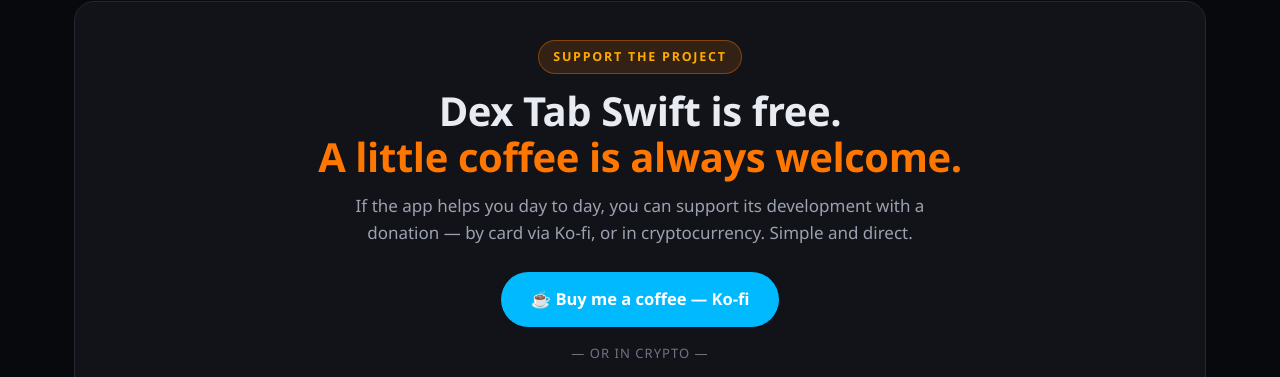
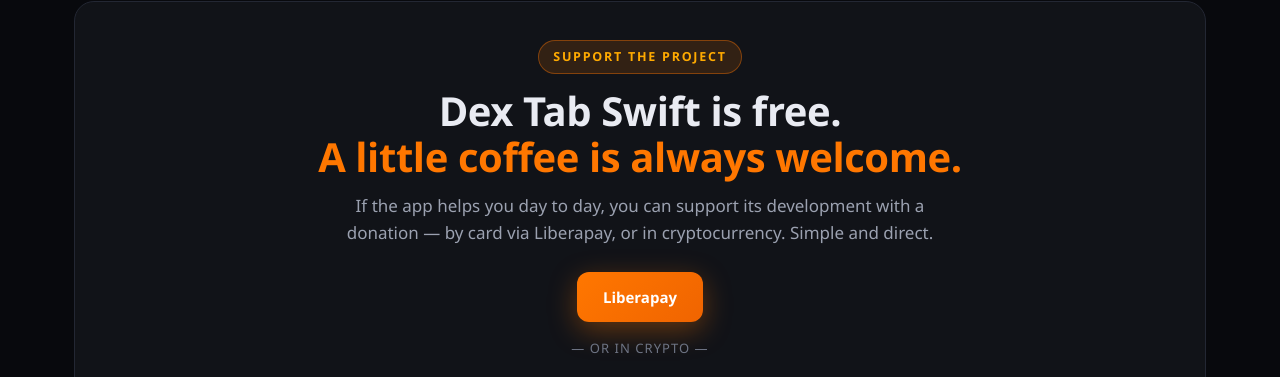
Before and after one commit to DexTabSwift/dextabswift.github.io, a plain HTML site: page index.html in a window 1280 px wide. Shown: the part 5838-6215 px from the top of the page. Drawn offline with Linux system fonts and the light colour scheme.

Commit message:
Replace Ko-fi with Liberapay in support links

```diff
--- a/index.html
+++ b/index.html
@@ -523,9 +523,9 @@
   <section id="soutenir" class="reveal" style="margin-top:26px;background:var(--panel);border:1px solid var(--line);border-radius:20px;padding:38px 34px;text-align:center">
     <span class="tag" data-i18n="sup_tag">Soutenir le projet</span>
     <h2 style="margin-top:14px" data-i18n-html="sup_h2">Dex Tab Swift est gratuit.<br><span class="o">Un petit café fait toujours plaisir.</span></h2>
-    <p class="lead" style="margin-left:auto;margin-right:auto" data-i18n="sup_lead">Si l'application vous aide au quotidien, vous pouvez soutenir son développement par un don — par carte via Ko-fi, ou en cryptomonnaie, simple et direct.</p>
+    <p class="lead" style="margin-left:auto;margin-right:auto" data-i18n="sup_lead">Si l'application vous aide au quotidien, vous pouvez soutenir son développement par un don — par carte via Liberapay, ou en cryptomonnaie, simple et direct.</p>
     <div style="margin-top:26px">
-      <a href="https://ko-fi.com/deaa900579" target="_blank" rel="noopener" style="display:inline-block;background:#00b9fe;color:#fff;font-weight:800;font-size:16.5px;padding:14px 30px;border-radius:999px;text-decoration:none">☕ Buy me a coffee — Ko-fi</a>
+      <a class="btn" href="https://liberapay.com/Deaa/" target="_blank" rel="noopener">Liberapay</a>
       <div style="color:var(--muted2);font-size:13px;margin-top:16px;letter-spacing:.08em" data-i18n="sup_or">— OU EN CRYPTO —</div>
     </div>
     <div style="display:flex;gap:26px;justify-content:center;align-items:center;flex-wrap:wrap;margin-top:22px">
@@ -681,7 +681,7 @@
     req2:"Android phone", req3:"USB or Wi-Fi", req4:"No emulator",
     sup_tag:"Support the project",
     sup_h2:"Dex Tab Swift is free.<br><span class=\"o\">A little coffee is always welcome.</span>",
-    sup_lead:"If the app helps you day to day, you can support its development with a donation — by card via Ko-fi, or in cryptocurrency. Simple and direct.",
+    sup_lead:"If the app helps you day to day, you can support its development with a donation — by card via Liberapay, or in cryptocurrency. Simple and direct.",
     sup_or:"— OR IN CRYPTO —", sup_usdt:"USDT · TRON network (TRC20)",
     sup_copy:"Copy", sup_copied:"Copied ✓",
     sup_note:"Scan the QR code with your wallet app, or copy the address. Send only <strong style=\"color:var(--txt)\">USDT via the TRON network (TRC20)</strong> to this address.",
@@ -750,7 +750,7 @@
     req2:"Teléfono Android", req3:"USB o Wi-Fi", req4:"Sin emulador",
     sup_tag:"Apoyar el proyecto",
     sup_h2:"Dex Tab Swift es gratuito.<br><span class=\"o\">Un cafecito siempre se agradece.</span>",
-    sup_lead:"Si la aplicación te ayuda a diario, puedes apoyar su desarrollo con una donación — con tarjeta vía Ko-fi, o en criptomoneda. Simple y directo.",
+    sup_lead:"Si la aplicación te ayuda a diario, puedes apoyar su desarrollo con una donación — con tarjeta vía Liberapay, o en criptomoneda. Simple y directo.",
     sup_or:"— O EN CRIPTO —", sup_usdt:"USDT · red TRON (TRC20)",
     sup_copy:"Copiar", sup_copied:"Copiado ✓",
     sup_note:"Escanea el código QR con tu aplicación de cartera, o copia la dirección. Envía únicamente <strong style=\"color:var(--txt)\">USDT vía la red TRON (TRC20)</strong> a esta dirección.",
@@ -819,7 +819,7 @@
     req2:"Телефон Android", req3:"USB или Wi-Fi", req4:"Без эмулятора",
     sup_tag:"Поддержать проект",
     sup_h2:"Dex Tab Swift бесплатен.<br><span class=\"o\">Чашечка кофе всегда кстати.</span>",
-    sup_lead:"Если приложение помогает вам каждый день, вы можете поддержать его разработку пожертвованием — картой через Ko-fi или криптовалютой. Просто и напрямую.",
+    sup_lead:"Если приложение помогает вам каждый день, вы можете поддержать его разработку пожертвованием — картой через Liberapay или криптовалютой. Просто и напрямую.",
     sup_or:"— ИЛИ КРИПТОВАЛЮТОЙ —", sup_usdt:"USDT · сеть TRON (TRC20)",
     sup_copy:"Копировать", sup_copied:"Скопировано ✓",
     sup_note:"Отсканируйте QR-код приложением кошелька или скопируйте адрес. Отправляйте только <strong style=\"color:var(--txt)\">USDT через сеть TRON (TRC20)</strong> на этот адрес.",
```
Also changed, not shown: 2 other files.
